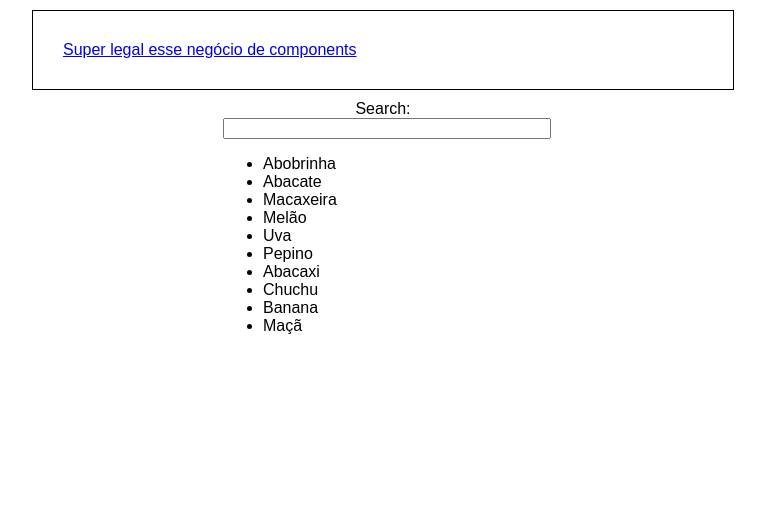
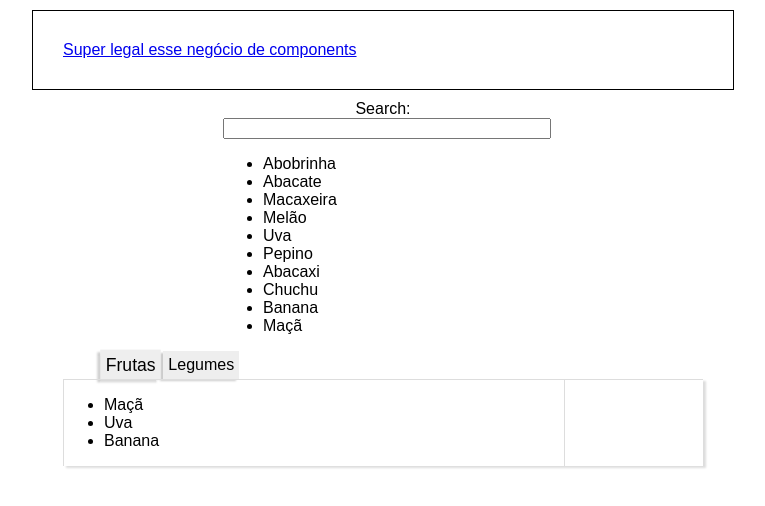
Before and after one commit to watinha/react-examples, a React (Create React App) app: page / in a window 1280 px wide. Shown: the top 506 px of the page, without its empty margins (257-1022 px from the left). Built offline with nearby package versions, Linux system fonts and the light colour scheme.

Commit message:
new tabpanel component in React

```diff
--- a/src/App.js
+++ b/src/App.js
@@ -2,6 +2,7 @@ import React, { Component } from 'react';
 import './App.css';
 import Tooltip from './tooltip/Tooltip';
 import Filtering from './filtering/Filtering';
+import Tabpanel from './tabpanel/Tabpanel';
 
 class App extends Component {
   constructor(props) {
@@ -18,6 +19,28 @@ class App extends Component {
         {name: 'Banana'},
         {name: 'Maçã'},
     ];
+    this.panel_props = [
+        {
+            title: "Frutas",
+            body: (
+                <ul>
+                    <li>Maçã</li>
+                    <li>Uva</li>
+                    <li>Banana</li>
+                </ul>
+            )
+        },
+        {
+            title: "Legumes",
+            body: (
+                <ul>
+                    <li>Ervilha</li>
+                    <li>Abobrinha</li>
+                    <li>Vagem</li>
+                </ul>
+            )
+        }
+    ];
   }
 
   render() {
@@ -25,6 +48,7 @@ class App extends Component {
       <div className="App">
         <Tooltip content="Super legal esse negócio de components" more="super legal" time={300}/>
         <Filtering options={this.options} />
+        <Tabpanel structure={this.panel_props}/>
       </div>
     );
   }
--- /dev/null
+++ b/src/tabpanel/Tabpanel.css
@@ -0,0 +1,43 @@
+[role=tab].selected {
+    transform: scale(1.1);
+}
+.tab {
+    position: relative;
+    margin: 0 auto;
+    width: 50%;
+}
+.tab [role=tab] {
+    display: block;
+    float: left;
+    background-color: #EEEEEE;
+    box-shadow: -3px 2px 2px #CCC;
+    padding: 5px;
+    margin-right: 5px;
+    transition: transform linear 0.3s;
+}
+.mask {
+    position: relative;
+    clear:both;
+    overflow: hidden;
+    box-shadow: 3px 2px 2px #DDD;
+    border-top: 1px solid #DDD;
+    border-left: 1px solid #DDD;
+}
+.panels {
+    clear: both;
+    overflow: hidden;
+    width: 9999px;
+}
+.panels [role=tabpanel].selected {
+    width: 500px;
+    opacity: 1;
+}
+.panels [role=tabpanel] {
+    float: left;
+    width: 0;
+    opacity: 0;
+    border-right: 1px solid #DDD;
+    overflow: hidden;
+    text-align: left;
+    transition: all linear 0.3s;
+}
--- /dev/null
+++ b/src/tabpanel/Tabpanel.js
@@ -0,0 +1,64 @@
+import React from 'react';
+import './Tabpanel.css';
+
+export default class Tabpanel extends React.Component {
+    constructor (props) {
+        super(props);
+        this.state = {
+            selected: 0
+        };
+
+        this.tabs = [];
+        for (let i = 0; i < this.props.structure.length; i++)
+            this.tabs[i] = React.createRef();
+    }
+
+    click (index, ev) {
+        this.setState({ selected: index });
+    }
+
+    keyup (ev) {
+        let selected = this.state.selected;
+        if (ev.keyCode === 39 || ev.keyCode === 38) {
+            selected = ((selected + 1) < this.tabs.length ? selected + 1 : selected);
+            this.tabs[selected].current.focus();
+            this.setState({selected: selected});
+            return ;
+        }
+        if (ev.keyCode === 37 || ev.keyCode === 40) {
+            selected = ((selected - 1) >= 0 ? selected - 1 : selected);
+            this.tabs[selected].current.focus();
+            this.setState({selected: selected});
+            return ;
+        }
+    }
+
+    render () {
+        return (
+            <div className="tab">
+                <ul role="tablist">
+                {(this.props.structure.map((tab, index) => {
+                    return <li role="tab" key={tab.title}
+                               tabIndex={(index === this.state.selected ? '0' : '-1')}
+                               className={(index === this.state.selected ? 'selected' : '')}
+                               ref={this.tabs[index]}
+                               aria-controls={"panel" + tab.title}
+                               id={"tab" + tab.title}
+                               onKeyUp={this.keyup.bind(this)}
+                               onClick={this.click.bind(this, index)}>{tab.title}</li>;
+                }))}
+                </ul>
+                <div className="mask">
+                    <div className="panels">
+                        {(this.props.structure.map((tab, index) => {
+                            return <div role="tabpanel" key={tab.title} id={"panel" + tab.title}
+                                        aria-labelledby={"tab" + tab.title}
+                                        className={(index === this.state.selected ? 'selected' : '')}
+                                        aria-hidden={(index === this.state.selected ? 'false' : 'true')}>{tab.body}</div>;
+                        }))}
+                    </div>
+                </div>
+            </div>
+        );
+    }
+}
```
Also changed, not shown: 1 other file (tests, documents, lock files or other folders).
